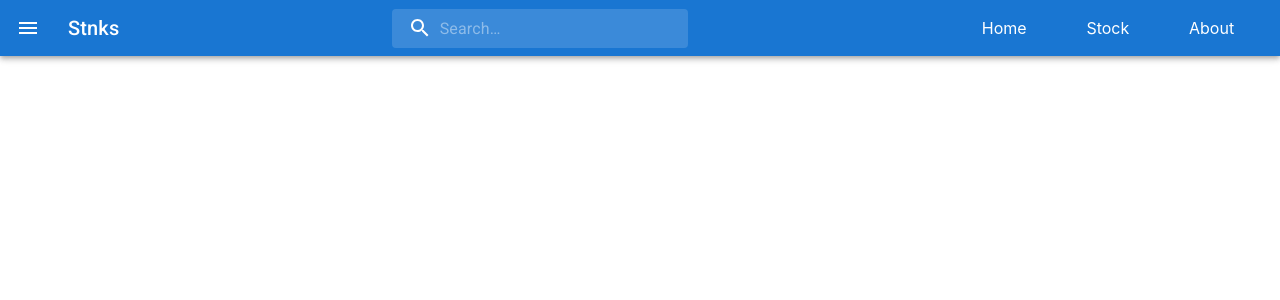
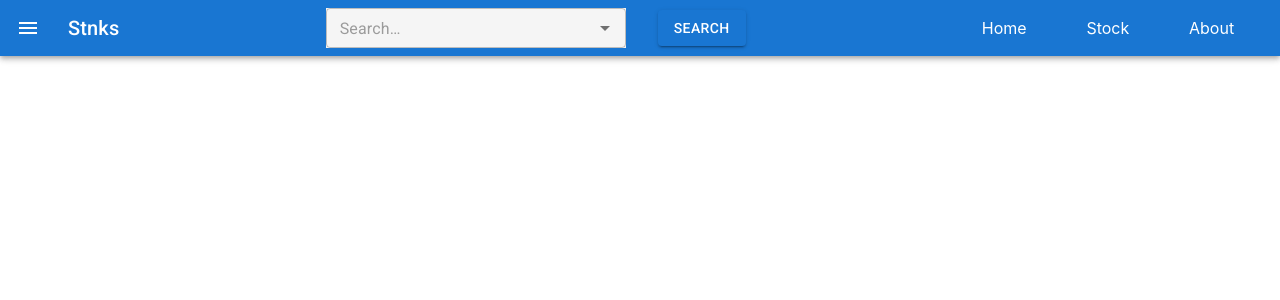
Before and after one commit to NishitHingu/final_year_project, a React (Create React App) app: page / in a window 1280 px wide. Shown: the top 300 px of the page. Built offline with nearby package versions, Linux system fonts and the light colour scheme.

Commit message:
Added Redux store for state management

```diff
--- a/package.json
+++ b/package.json
@@ -7,6 +7,7 @@
     "@emotion/styled": "^11.3.0",
     "@material-ui/core": "^5.0.0-beta.5",
     "@material-ui/icons": "^5.0.0-beta.5",
+    "@reduxjs/toolkit": "^1.6.2",
     "@testing-library/jest-dom": "^5.11.4",
     "@testing-library/react": "^11.1.0",
     "@testing-library/user-event": "^12.1.10",
@@ -17,6 +18,7 @@
     "@types/react-router-dom": "^5.1.8",
     "react": "^17.0.2",
     "react-dom": "^17.0.2",
+    "react-redux": "^7.2.5",
     "react-router-dom": "^5.2.1",
     "react-scripts": "^4.0.3",
     "styled-components": "^5.3.0",
--- a/src/App.tsx
+++ b/src/App.tsx
@@ -3,18 +3,39 @@ import {
   BrowserRouter as Router,
   Switch,
   Route,
-  Link
 } from "react-router-dom";
+import { useAppSelector } from "./app/hooks";
+import { Typography } from "@material-ui/core";
 
 function App() {
+  const searchStockList = useAppSelector(state => state.autocompleteSearchBar.searchedStocks);
+
 
   return (
     <div className="App">
       <Router>
-        <PrimaryAppBar />
-        <Route path="/home"></Route>
-        <Route path="/stock"></Route>
-        <Route path="/about"></Route>
+        <PrimaryAppBar name="nishit"/>
+        <Switch>
+          <Route path="/home">
+            <div style={{fontSize: "24px", padding: "1rem"}}>
+              Home
+              {searchStockList.map(item => (
+                <Typography variant="h5" key={item}>
+                  {item}
+                </Typography>
+              ))}
+            </div>
+          </Route>
+          <Route path="/stock">
+            <div style={{fontSize: "24px", padding: "1rem"}}>
+              Stock
+            </div>
+          </Route>
+          <Route path="/about">
+            <div style={{fontSize: "24px", padding: "1rem"}}>
+              About
+            </div></Route>
+        </Switch>
       </Router>
     </div>
   );
--- a/src/Components/Appbar/PrimaryAppBar.tsx
+++ b/src/Components/Appbar/PrimaryAppBar.tsx
@@ -1,4 +1,4 @@
-import * as React from 'react';
+import { useState } from 'react';
 import { NavLink } from 'react-router-dom';
 import { styled, alpha } from '@material-ui/core/styles';
 import AppBar from '@material-ui/core/AppBar';
@@ -8,7 +8,9 @@ import Typography from '@material-ui/core/Typography';
 import InputBase from '@material-ui/core/InputBase';
 import MenuIcon from '@material-ui/icons/Menu';
 import SearchIcon from '@material-ui/icons/Search';
-import { Grid } from '@material-ui/core';
+import { Autocomplete, Button, Grid, makeStyles, TextField, Theme } from '@material-ui/core';
+import { useAppDispatch, useAppSelector } from '../../app/hooks';
+import { addStockToSearchedList } from '../../features/searchBar/autocompleteSearchBar';
 
 const StyledNavLink = styled(NavLink)(({theme}) => ({
   color: theme.palette.getContrastText(theme.palette.primary.main),
@@ -41,26 +43,36 @@ const SearchIconWrapper = styled('div')(({ theme }) => ({
   justifyContent: 'center',
 }));
 
-const StyledInputBase = styled(InputBase)(({ theme }) => ({
+const StyledInputBase = styled(TextField)(({ theme }) => ({
   color: 'inherit',
-  '& .MuiInputBase-input': {
-    width: '100%',
-    padding: theme.spacing(1, 1, 1, 0),
-    // vertical padding + font size from searchIcon
-    paddingLeft: `calc(1em + ${theme.spacing(4)})`,
-    transition: theme.transitions.create('width'),
-    [theme.breakpoints.up('sm')]: {
-      width: '15rem',
-    },
-    [theme.breakpoints.up('md')]: {
-      '&:focus': {
-        width: '20rem',
-      },
-    }
-  },
+  // '& .MuiInputBase-input': {
+  //   width: '100%',
+  //   padding: theme.spacing(1, 1, 1, 0),
+  //   // vertical padding + font size from searchIcon
+  //   paddingLeft: `calc(1em + ${theme.spacing(4)})`,
+  //   transition: theme.transitions.create('width'),
+  //   [theme.breakpoints.up('sm')]: {
+  //     width: '15rem',
+  //   },
+  //   [theme.breakpoints.up('md')]: {
+  //     '&:focus': {
+  //       width: '20rem',
+  //     },
+  //   }
+  // },
 }));
 
-export default function PrimaryAppBar() {
+export default function PrimaryAppBar(props: {name: string}) {
+  const [searchTerm, setSearchTerm] = useState<string>("");
+  const dispatch = useAppDispatch();
+  const searchOptions = useAppSelector(state => state.autocompleteSearchBar.stockList)
+
+  const handleSearch = () => {
+      dispatch(addStockToSearchedList(searchTerm));
+      setSearchTerm("");
+  }
+
+
   return (
     <Box sx={{ flexGrow: 1 }}>
       <AppBar position="static" style={{padding: "0.25rem 1rem"}}>
@@ -84,16 +96,32 @@ export default function PrimaryAppBar() {
               >
                 Stnks
               </Typography>
-              <Search>
-                <SearchIconWrapper>
-                  <SearchIcon />
-                </SearchIconWrapper>
-                <StyledInputBase
-                  placeholder="Search…"
-                  inputProps={{ 'aria-label': 'search' }}
-                />
-              </Search>
-              <div style={{ flexGrow: 1 }}></div>
+              <Autocomplete
+                value={searchTerm}
+                onChange={(event, newValue) => {
+                  if (typeof newValue === "string") {
+                    setSearchTerm(newValue);
+                  }
+                  console.log(newValue)
+                }}
+                size="small"
+                options={searchOptions}
+                renderInput={(params) => (
+                  <TextField
+                    {...params}
+                    hiddenLabel
+                    style={{backgroundColor: "whitesmoke"}}
+                    variant="outlined"
+                    placeholder="Search…"
+                    sx={{width: 300}}
+                  />
+                )}
+              />
+              <div style={{ flexGrow: 1, paddingLeft: "2rem" }} >
+                <Button variant="contained" color="primary" onClick={() => handleSearch()}>
+                  Search
+                </Button>
+              </div>
             </Grid>
           </Grid>
           <Grid item xs={12} sm={3}>
--- /dev/null
+++ b/src/app/hooks.tsx
@@ -0,0 +1,5 @@
+import { TypedUseSelectorHook, useDispatch, useSelector } from 'react-redux';
+import { AppDispatch, RootState } from './store';
+
+export const useAppDispatch = () => useDispatch<AppDispatch>();
+export const useAppSelector: TypedUseSelectorHook<RootState> = useSelector;
--- /dev/null
+++ b/src/app/store.ts
@@ -0,0 +1,13 @@
+import { configureStore } from '@reduxjs/toolkit'
+import autocompleteSearchBar from '../features/searchBar/autocompleteSearchBar';
+
+export const store = configureStore({
+  reducer:{
+    autocompleteSearchBar
+  }
+});
+
+// Infer the `RootState` and `AppDispatch` types from the store itself
+export type RootState = ReturnType<typeof store.getState>
+
+export type AppDispatch = typeof store.dispatch
--- /dev/null
+++ b/src/features/searchBar/autocompleteSearchBar.tsx
@@ -0,0 +1,32 @@
+import { createSlice, PayloadAction } from '@reduxjs/toolkit';
+
+interface stockInfo {
+  stockList: string[];
+  searchedStocks: string[];
+}
+
+const initialState: stockInfo = {
+  stockList: [
+    "MRF",
+    "TSLA",
+    "TCS",
+    "FB",
+    "SUNO",
+    "CL",
+    "INFOSYS",
+  ],
+  searchedStocks: []
+}
+
+const searchBarReducer = createSlice({
+  name: "stockList",
+  initialState,
+  reducers: {
+    addStockToSearchedList (state, action: PayloadAction<string>) {
+      state.searchedStocks = [ ...state.searchedStocks, action.payload]
+    }
+  }
+})
+
+export default searchBarReducer.reducer;
+export const { addStockToSearchedList } = searchBarReducer.actions;
--- a/src/index.css
+++ b/src/index.css
@@ -17,7 +17,7 @@ code {
 html{
   box-sizing: border-box;
   font-size: 100%;
-font: inherit;
+  font: inherit;
 }
 
 
--- a/src/index.tsx
+++ b/src/index.tsx
@@ -2,10 +2,14 @@ import React from 'react';
 import ReactDOM from 'react-dom';
 import './index.css';
 import App from './App';
+import { store } from "./app/store";
+import { Provider } from "react-redux";
 
 ReactDOM.render(
   <React.StrictMode>
-    <App />
+    <Provider store={store}>
+      <App />
+    </Provider>
   </React.StrictMode>,
   document.getElementById('root')
 );
```
Also changed, not shown: 2 other files (tests, documents, lock files or other folders).
